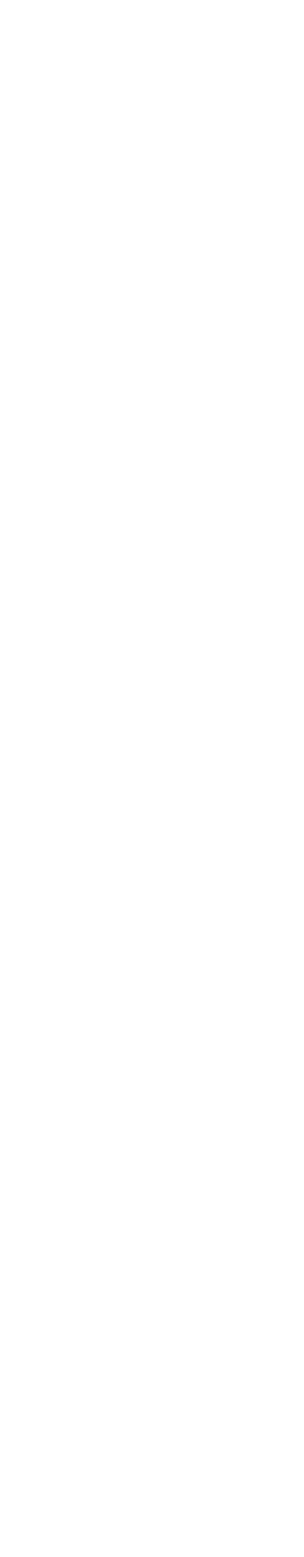
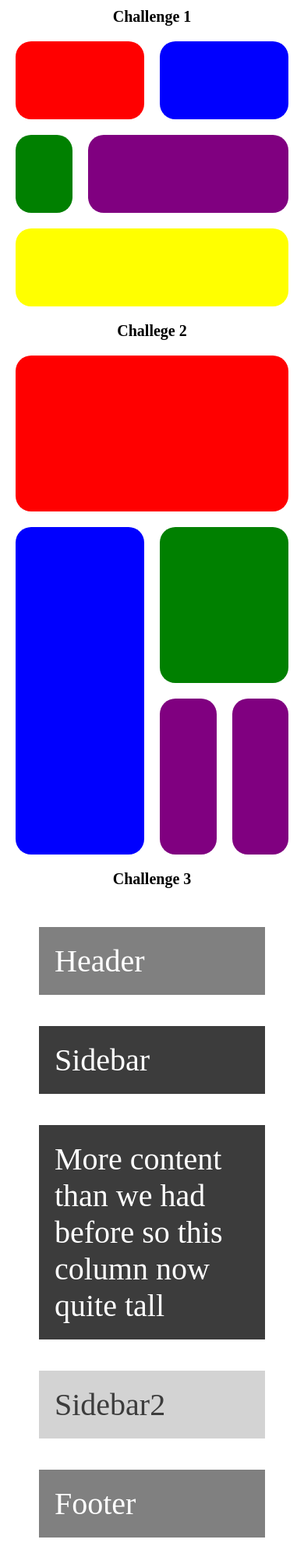
Before and after one commit to solely-sasha/css-grid-practice, a plain HTML site: page index.html in a window 390 px wide. Shown: the top 1997 px of the page at 78% size. Before the commit the page ends 844 px from the top, so only its background shows below. Drawn offline with Linux system fonts and the light colour scheme.

Commit message:
corrected media queries

```diff
--- a/index.html
+++ b/index.html
@@ -1,12 +1,39 @@
 <!DOCTYPE html>
 <html lang="en">
-<head>
-    <meta charset="UTF-8">
-    <meta http-equiv="X-UA-Compatible" content="IE=edge">
-    <meta name="viewport" content="width=device-width, initial-scale=1.0">
+  <head>
+    <meta charset="UTF-8" />
+    <meta http-equiv="X-UA-Compatible" content="IE=edge" />
+    <meta name="viewport" content="width=device-width, initial-scale=1.0" />
+    <link rel="stylesheet" href="styles.css">
     <title>CSS Grid</title>
-</head>
-<body>
+  </head>
+  <body>
+    <h1>Challenge 1</h1>
+    <div id="grid1">
+      <div id="red"></div>
+      <div id="blue"></div>
+      <div id="green"></div>
+      <div id="purple"></div>
+      <div id="yellow"></div>
+    </div>
 
-</body>
+<h1>Challege 2</h1>
+    <div id="grid2">
+      <div id = "red2"></div>
+      <div id = "blue2"></div>
+      <div id = "green2"></div>
+      <div class=  "purple2"></div>
+      <div class= "purple2"></div>
+    </div>
+
+<h1>Challenge 3</h1>
+    <div id="grid3">
+      <header  >Header</header>
+      <section class = "sidebar1" >Sidebar</section>
+      <p >Content</p>
+      <p> More content than we had before so this column now quite tall</p>
+      <section class = "sidebar2">Sidebar2</section>
+      <footer >Footer</footer>
+    </div>
+  </body>
 </html>
--- a/styles.css
+++ b/styles.css
@@ -0,0 +1,171 @@
+html {
+  font-size: 62.5%;
+}
+
+* {
+  margin: 0;
+  padding: 0;
+  box-sizing: inherit;
+}
+h1 {
+  text-align: center;
+  margin: 1rem;
+}
+
+body {
+  box-sizing: border-box;
+}
+
+#grid1 {
+  display: grid;
+  grid-gap: 2rem;
+  grid-template-columns: repeat(4, 1fr);
+  grid-template-rows: repeat(3, 100px);
+  margin: 2rem;
+}
+
+#grid1 > div {
+  border-radius: 2rem;
+}
+
+#red {
+  background-color: red;
+  grid-column: 1/3;
+}
+
+#blue {
+  background-color: blue;
+  grid-column: 3 / 5;
+}
+
+#green {
+  background-color: green;
+  grid-column: 1 / 2;
+}
+
+#purple {
+  background-color: purple;
+  grid-column: 2 / 5;
+}
+
+#yellow {
+  background-color: yellow;
+  grid-column: 1 / 5;
+}
+
+#grid2 {
+  display: grid;
+  grid-gap: 2rem;
+  grid-template-columns: repeat(4, 1fr);
+  grid-template-rows: repeat(3, 200px);
+  margin: 2rem;
+}
+
+#grid2 > div {
+  border-radius: 2rem;
+}
+
+#red2 {
+  background-color: red;
+  grid-column: 1/5;
+  grid-row: 1/2;
+}
+
+#blue2 {
+  background-color: blue;
+  grid-column: 1/3;
+  grid-row: 2/4;
+}
+
+#green2 {
+  background-color: green;
+  grid-column: 3/5;
+  grid-row: 2/3;
+}
+
+.purple2 {
+  background-color: purple;
+  grid-row: 3/4;
+}
+
+#grid3 {
+  display: grid;
+  grid-gap: 4rem;
+  margin: 5rem;
+  font-size: 1.6rem;
+  grid-template-columns: minmax(1fr, max-content);
+}
+@media only screen and (min-width: 769px) {
+  #grid3 {
+
+    grid-template-areas:
+      "head head head head"
+      "side1 par par side2"
+      "side1 par par side2"
+      "side1 par par side2"
+      "foot foot foot foot";
+  }
+}
+
+/* phone */
+@media only screen and (min-width: 250px) and (max-width: 480px) {
+  #grid3 {
+    grid-template-areas:
+      "head"
+      "side1"
+      "par"
+      "par"
+      "side2"
+      "foot";
+    font-size: 4rem;
+  }
+}
+/* tablet */
+@media only screen and (min-width: 481px) and (max-width: 768px) {
+  #grid3 {
+    grid-template-areas:
+      "head head head head"
+      "side1 par par par"
+      "side2 side2 side2 side2"
+      "foot foot foot foot";
+
+    font-size: 3rem;
+  }
+}
+
+header {
+  background-color: gray;
+  color: white;
+  grid-area: head;
+  padding: 2rem;
+}
+
+.sidebar1 {
+  background-color: rgb(60, 60, 60);
+  color: white;
+  grid-area: side1;
+  padding: 2rem;
+}
+p {
+  background-color: rgb(60, 60, 60);
+  color: white;
+
+  padding: 2rem;
+  grid-area: par;
+}
+
+.sidebar2 {
+  background-color: lightgrey;
+  color: rgb(60, 60, 60);
+
+  padding: 2rem;
+  grid-area: side2;
+}
+
+footer {
+  background-color: gray;
+  color: white;
+  padding: 2rem;
+
+  grid-area: foot;
+}
```
